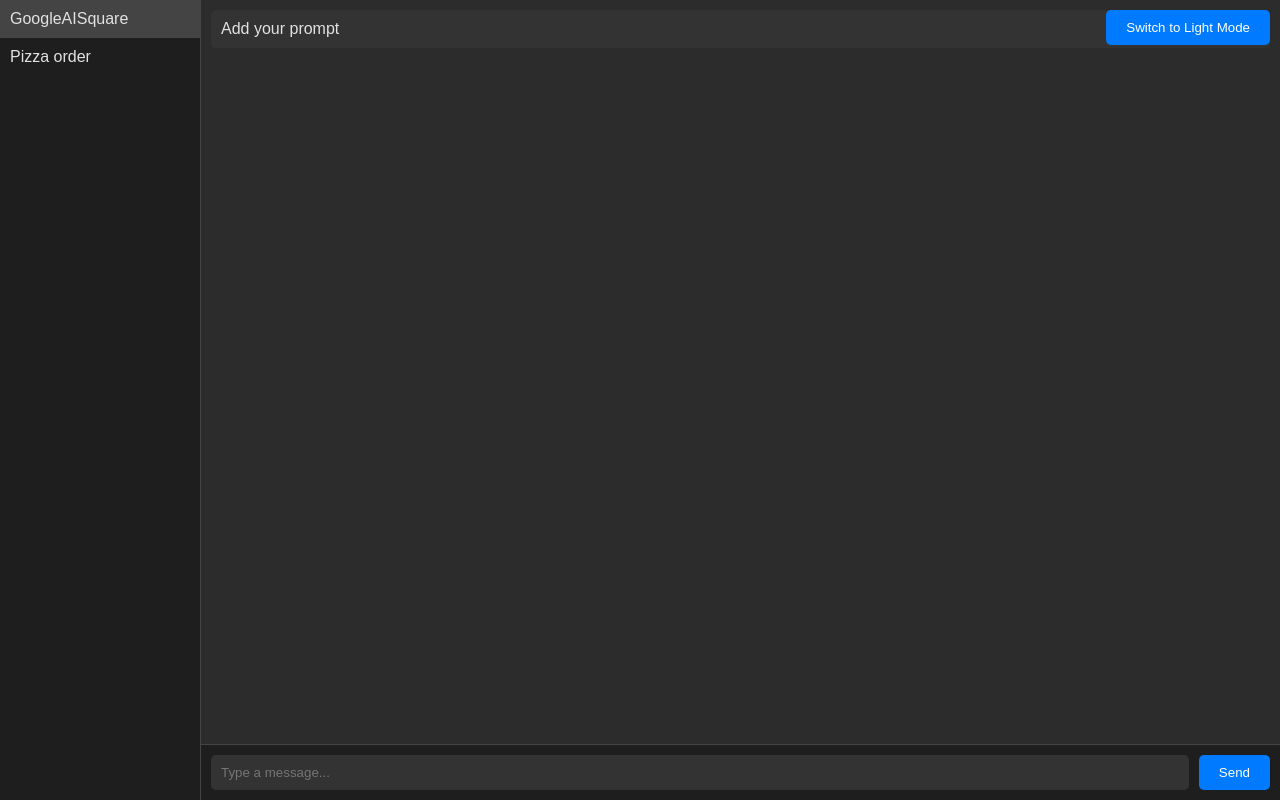
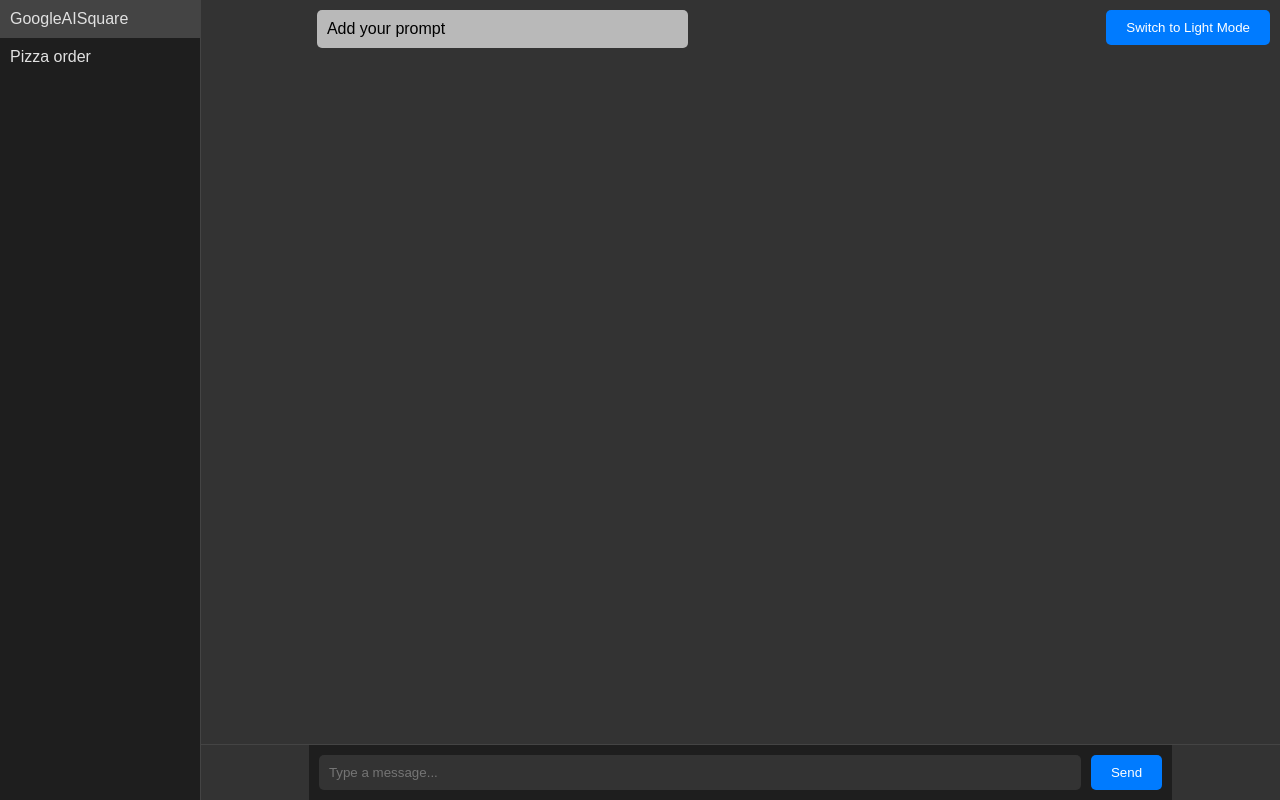
Before and after one commit to site-tech/Square-Google-Hackathon-2023, a React (Create React App) app: page / in a window 1280 px wide. Built offline with nearby package versions, Linux system fonts and the light colour scheme; no server answers.

Commit message:
:rocket: ui enhancements

```diff
--- a/src/App.css
+++ b/src/App.css
@@ -12,10 +12,34 @@
   z-index: 1000;
 }
 
+.ai-message {
+  text-align: left;
+  color: black;
+  background-color: #b9b9b9;
+  margin-right: 55%;
+  margin-left: 10%;
+}
+
+.me-message {
+  text-align: left;
+  background-color: #7e3de6;
+  margin-left: 55%;
+  margin-right: 10%;
+}
+
 /* Light Mode Styles */
 .light-mode {
   color: #000;
   background-color: #f4f4f4;
+}
+
+.light-mode .chat-window .messages .me-message {
+  background-color: #7e3de6;
+  color: white;
+}
+
+.light-mode .chat-window .messages .ai-message {
+  background-color: #b9b9b9;
 }
 
 .light-mode .chat-list,
@@ -57,7 +81,7 @@
   background-color: #1e1e1e;
 }
 
-.dark-mode .message {
+.dark-mode {
   background-color: #333333;
 }
 
@@ -118,6 +142,8 @@
 .input-area {
   display: flex;
   padding: 10px;
+  margin-left: 10%;
+  margin-right: 10%;
 }
 
 input {
--- a/src/App.js
+++ b/src/App.js
@@ -10,8 +10,8 @@ AWS.config.update({
 
 function App() {
   const [chats, setChats] = useState([
-    { id: 1, name: "GoogleAISquare", messages: ["Add your prompt"] },
-    { id: 2, name: "Pizza order", messages: ["Hey", "What’s up?"] },
+    { id: 1, name: "GoogleAISquare", messages: ["AI: Add your prompt"] },
+    { id: 2, name: "Pizza order", messages: ["Me: Hey", "What’s up?"] },
   ]);
   const [activeChat, setActiveChat] = useState(chats[0]);
   const [newMessage, setNewMessage] = useState("");
@@ -31,17 +31,31 @@ function App() {
   };
 
   const handleKeyDown = (event) => {
-    if (event.key === 'Enter') {
+    if (event.key === "Enter") {
       handleSendMessage();
     }
   };
 
   const handleMakeReservation = () => {
-    alert('Reservation made for 6pm at Goodfellas!');
-  }
+    alert("Reservation made for 6pm at Goodfellas!");
+  };
 
   const handleSendMessage = () => {
     if (newMessage.trim() === "") return;
+
+    setActiveChat((prevActiveChat) => {
+      const updatedMessages = [...prevActiveChat.messages, "Me: " + newMessage];
+      const updatedChat = {
+        ...prevActiveChat,
+        messages: updatedMessages,
+      };
+      setChats((prevChats) =>
+        prevChats.map((chat) =>
+          chat.id === updatedChat.id ? updatedChat : chat,
+        ),
+      );
+      return updatedChat;
+    });
 
     // Create Lambda service object
     var lambda = new AWS.Lambda();
@@ -49,7 +63,7 @@ function App() {
     // Setup Lambda parameters
     var params = {
       FunctionName: process.env.REACT_APP_LAMBDA_FUNC_NAME,
-      Payload: JSON.stringify({ body:{prompt: newMessage} }), // Your payload here
+      Payload: JSON.stringify({ body: { prompt: newMessage } }), // Your payload here
     };
 
     // Invoke Lambda function
@@ -61,20 +75,19 @@ function App() {
 
         let result;
 
-        if (typeof data.Payload === 'string'){
+        if (typeof data.Payload === "string") {
           result = JSON.parse(data.Payload);
-        } else if (typeof data.Payload === 'object'){
-          result = data.Payload
+        } else if (typeof data.Payload === "object") {
+          result = data.Payload;
         }
-        debugger;
+        // debugger;
 
         // Update the chat window with the result
         if (result && result.body) {
-
           setActiveChat((prevActiveChat) => {
             const updatedMessages = [
               ...prevActiveChat.messages,
-              result.body,
+              "AI: " + result.body,
             ];
             const updatedChat = {
               ...prevActiveChat,
@@ -88,7 +101,10 @@ function App() {
             return updatedChat;
           });
 
-          if (typeof result.body === 'string' && result.body.indexOf('Here are your top picks from Google!') > -1){
+          if (
+            typeof result.body === "string" &&
+            result.body.indexOf("Here are your top picks from Google!") > -1
+          ) {
             setShowReserveBtn(true);
           }
         }
@@ -121,13 +137,24 @@ function App() {
       <div className="chat-window">
         <div className="messages">
           {activeChat.messages.map((message, index) => (
-            <div key={index} className="message">
-              {message}
+            <div
+              key={index}
+              className={`message ${
+                message.startsWith("AI:")
+                  ? "ai-message"
+                  : message.startsWith("Me:")
+                  ? "me-message"
+                  : ""
+              }`}
+            >
+              {message.split(": ")[1]}
             </div>
           ))}
         </div>
         {showReserveBtn && (
-            <button className="reserve-btn" onClick={handleMakeReservation}>Reserve Now at Goodfellas!</button>
+          <button className="reserve-btn" onClick={handleMakeReservation}>
+            Reserve Now at Goodfellas!
+          </button>
         )}
         <div className="input-area">
           <input
@@ -137,7 +164,7 @@ function App() {
             placeholder="Type a message..."
             onKeyDown={handleKeyDown}
           />
-          <button onClick={handleSendMessage} >Send</button>
+          <button onClick={handleSendMessage}>Send</button>
         </div>
       </div>
     </div>
```
